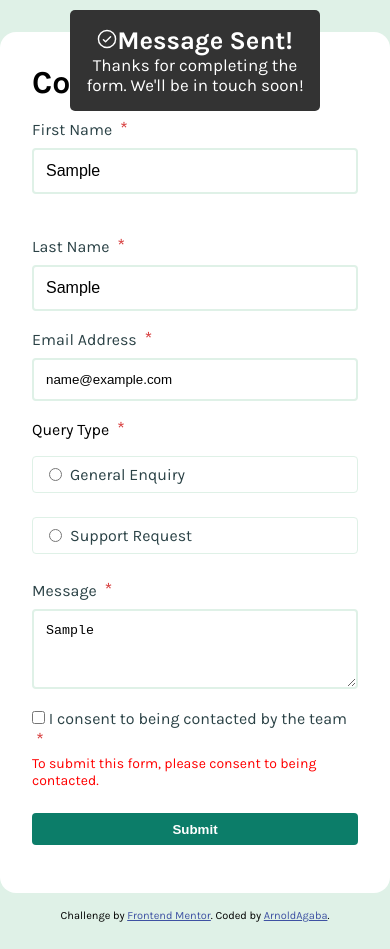
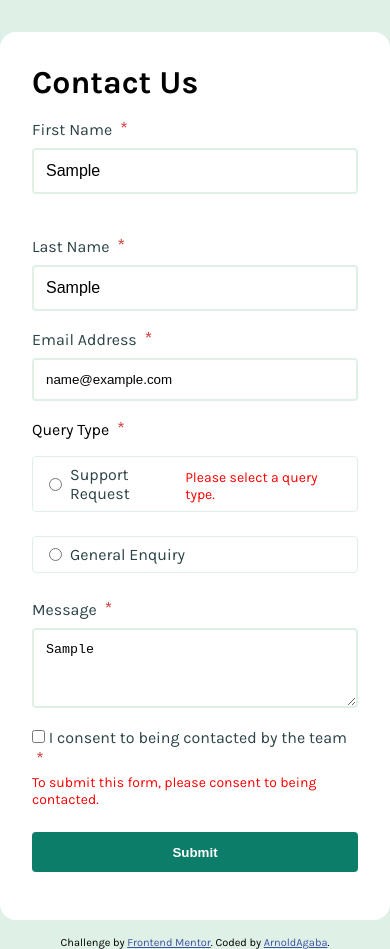
Before and after one commit to arnoldagaba/Contact-form-main, a plain HTML site: page index.html in a window 390 px wide. Both pictures are taken after typing "Sample", "Sample", "name@example.com", "Sample" into the empty fields and a click on the button "Submit". Before the commit the page ends 922 px from the top, so only its background shows below. Drawn offline with Linux system fonts and the light colour scheme.

Commit message:
Implement responsive design and functionality of the submit button

```diff
--- a/index.html
+++ b/index.html
@@ -4,8 +4,6 @@
 <head>
   <meta charset="UTF-8" />
   <meta name="viewport" content="width=device-width, initial-scale=1.0" />
-
-  <!-- displays site properly based on user's device -->
   <link rel="icon" type="image/png" sizes="32x32" href="./assets/images/favicon-32x32.png" />
 
   <!-- Google Font - Karla -->
@@ -23,7 +21,7 @@
   <div class="container">
     <h1>Contact Us</h1>
 
-    <form>
+    <form id="contact-form">
       <div class="names">
         <div class="form-group name">
           <label for="firstname">First Name <span class="required">*</span></label>
@@ -46,10 +44,10 @@
 
         <div class="radio-btns">
           <label for="request">
-            <input type="radio" name="choice" id="request" /> General Enquiry
+            <input type="radio" name="choice" id="request" /> Support Request
           </label>
           <label for="enquiry">
-            <input type="radio" name="choice" id="enquiry" /> Support Request
+            <input type="radio" name="choice" id="enquiry" /> General Enquiry
           </label>
         </div>
       </div>
@@ -68,9 +66,7 @@
       </div>
 
       <div class="form-group">
-        <button type="submit" onclick="showToast('Your custom message goes here!')">
-          Submit
-        </button>
+        <button type="submit" id="submitBtn">Submit</button>
       </div>
 
       <div class="toast" id="toast" aria-live="polite"></div>
--- a/script.js
+++ b/script.js
@@ -1,7 +1,6 @@
 let firstname = document.getElementById('firstname');
 let lastname = document.getElementById('lastname');
 let email = document.getElementById('email');
-let message = document.getElementById('message');
 let consent = document.getElementById('consent');
 let request = document.getElementById('request');
 let enquiry = document.getElementById('enquiry');
@@ -9,25 +8,21 @@ let submitBtn = document.querySelector('button');
 
 // Display error message below input
 function displayError(input, message) {
-    // Remove any previous error message for this input
     let existingError = input.parentElement.querySelector('.error');
     if (existingError) {
         existingError.remove();
     }
 
-    // Create a new error message element
     let errorElement = document.createElement('div');
     errorElement.className = 'error';
     errorElement.style.color = 'red';
     errorElement.textContent = message;
-
-    // Append the error message below the input field
     input.parentElement.appendChild(errorElement);
 }
 
 // Validate function for inputs
 function validate(input) {
-    let isValid = true; // Assume valid initially
+    let isValid = true;
 
     // Check for text fields
     if (input.type === 'text' && input.value.trim() === '') {
@@ -36,20 +31,12 @@ function validate(input) {
     }
     // Check for valid email
     else if (input.type === 'email') {
-        let emailPattern = /^\w+@[a-zA-Z_]+?\.[a-zA-Z]{2,3}$/;
-
+        let emailPattern = /^[a-zA-Z0-9._%+-]+@[a-zA-Z0-9.-]+\.[a-zA-Z]{2,}$/;
         if (input.value.trim() === '') {
             displayError(input, 'This field is required.');
             isValid = false;
         } else if (!emailPattern.test(input.value)) {
             displayError(input, 'Please enter a valid email address.');
-            isValid = false;
-        }
-    }
-    // Check if either request or enquiry radio button is selected
-    else if (input.id === 'request' || input.id === 'enquiry') {
-        if (!request.checked && !enquiry.checked) {
-            displayError(request, 'Please select a query type.');
             isValid = false;
         }
     }
@@ -59,20 +46,30 @@ function validate(input) {
         isValid = false;
     }
 
-    return isValid; // Return validity status
+    return isValid;
+}
+
+// Validate radio buttons
+function validateRadio() {
+    let isRadioValid = true;
+
+    if (!request.checked && !enquiry.checked) {
+        displayError(request, 'Please select a query type.');
+        isRadioValid = false;
+    }
+
+    return isRadioValid;
 }
 
 // Function to show success toast
 function showToast() {
     let toast = document.getElementById("toast");
-
     toast.innerHTML = `
-    <h2><img src="assets/images/icon-success-check.svg" width="20px" height="20px" />Message Sent!</h2>
-    <p>Thanks for completing the form. We'll be in touch soon!</p>
+        <h2><img src="assets/images/icon-success-check.svg" width="20px" height="20px" />Message Sent!</h2>
+        <p>Thanks for completing the form. We'll be in touch soon!</p>
     `;
     toast.classList.add("show");
 
-    // After 3 seconds, remove the show class to hide the toast
     setTimeout(function () {
         toast.classList.remove("show");
     }, 3000);
@@ -80,8 +77,9 @@ function showToast() {
 
 // Submit button click handler
 submitBtn.addEventListener('click', function (e) {
-    e.preventDefault(); // Prevent form submission
+    e.preventDefault();
 
+    // Include request and enquiry radio buttons as part of validation
     let inputFields = [firstname, lastname, email, consent];
     let isFormValid = true;
 
@@ -93,14 +91,19 @@ submitBtn.addEventListener('click', function (e) {
         }
     });
 
-    // Validate each input field
+    // Validate text fields, email, and consent
     inputFields.forEach(input => {
         if (!validate(input)) {
             isFormValid = false;
         }
     });
 
-    // If the form is valid, show the success toast
+    // Validate radio buttons separately
+    if (!validateRadio()) {
+        isFormValid = false;
+    }
+
+    // Show success toast only if the form is valid
     if (isFormValid) {
         showToast();
     }
--- a/style.css
+++ b/style.css
@@ -12,14 +12,20 @@
 
 :root {
 	/* State Colors */
-    --primary: hsl(148, 38%, 91%); /* Green 200 */
-    --secondary: hsl(169, 82%, 27%); /* Green 600 */
-    --error: hsl(0, 66%, 54%); /* Red */
+	--primary: hsl(148, 38%, 91%);
+	/* Green 200 */
+	--secondary: hsl(169, 82%, 27%);
+	/* Green 600 */
+	--error: hsl(0, 66%, 54%);
+	/* Red */
 
 	/* Neutral Colors */
-    --light: hsl(0, 0%, 100%); /* White */
-    --medium: hsl(186, 15%, 59%); /* Grey 500 */
-    --dark: hsl(187, 24%, 22%); /* Grey 900 */
+	--light: hsl(0, 0%, 100%);
+	/* White */
+	--medium: hsl(186, 15%, 59%);
+	/* Grey 500 */
+	--dark: hsl(187, 24%, 22%);
+	/* Grey 900 */
 }
 
 body {
@@ -163,7 +169,7 @@ button {
 	background: var(--secondary);
 	border: none;
 	width: 100%;
-    height: 2rem;
+	height: 2.5rem;
 	border-radius: 0.25rem;
 	cursor: pointer;
 	transition: background-color 0.3s ease, color 0.3s ease;
@@ -209,8 +215,6 @@ button:hover {
 	top: 10px;
 }
 
-
-
 .attribution {
 	font-size: 11px;
 	text-align: center;
@@ -220,8 +224,6 @@ button:hover {
 .attribution a {
 	color: hsl(228, 45%, 44%);
 }
-
-
 
 /* RESPONSIVE DESIGN */
 @media (max-width: 767px) {
@@ -236,4 +238,8 @@ button:hover {
 	.radio-btns {
 		flex-direction: column;
 	}
+
+	.toast.show {
+		top: 20px;
 	}
+}
```
Lines whose indentation alone changed are shown as unchanged.
